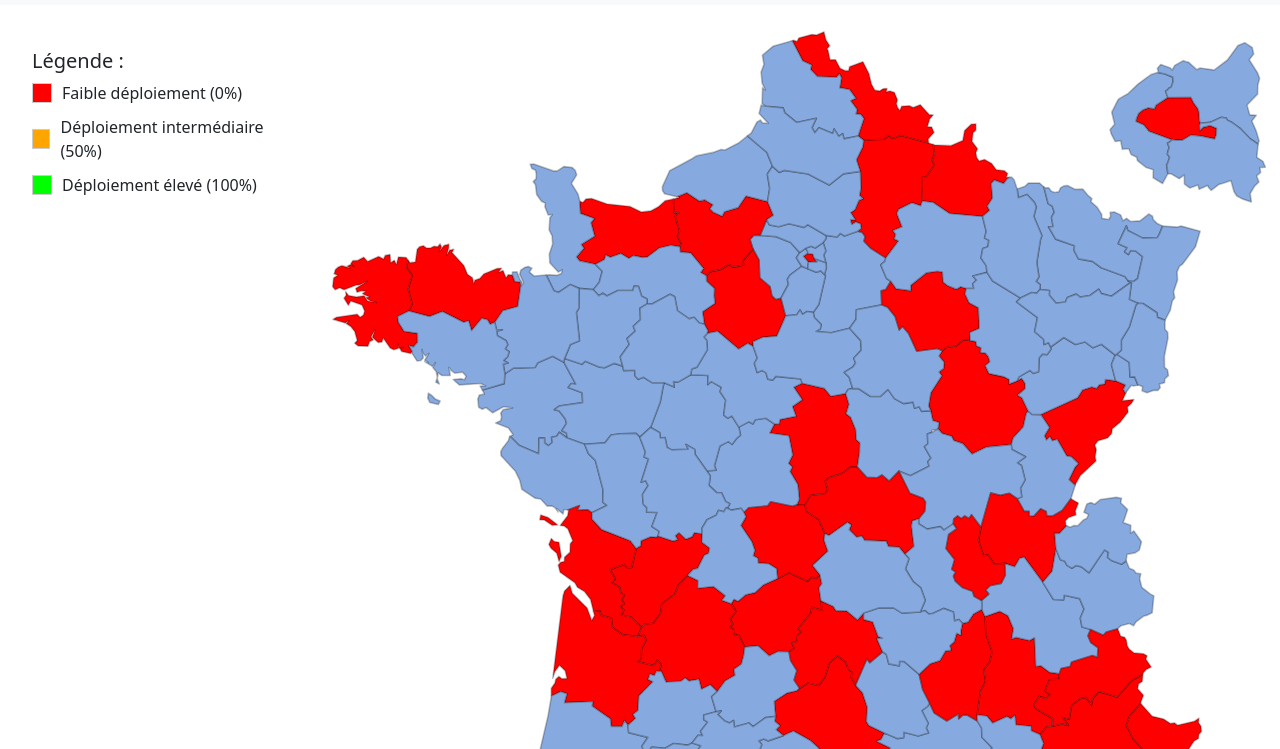
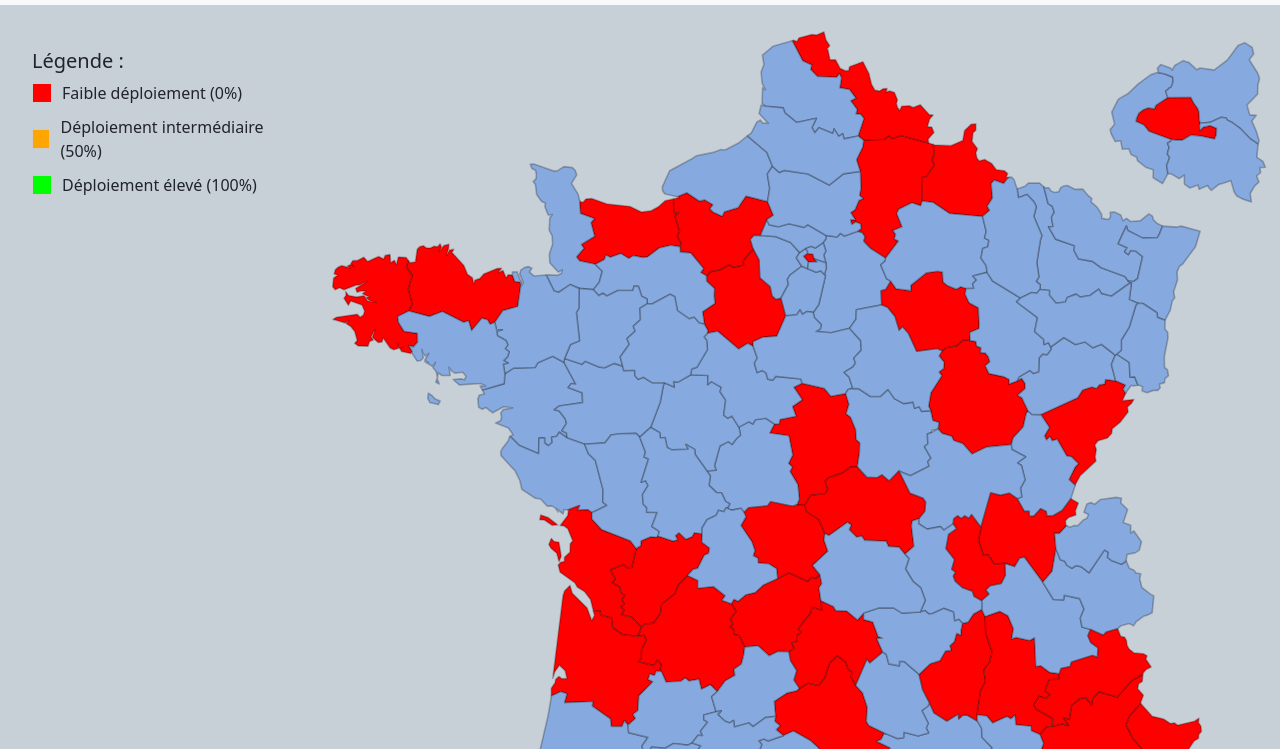
Before and after one commit to oliviervanre/projet-carte-mvc, a website with bundled scripts: page index.html in a window 1280 px wide. Shown: the part 51-800 px from the top of the page. Built offline with nearby package versions, Linux system fonts and the light colour scheme.

Commit message:
modif bgcolor

```diff
--- a/index.html
+++ b/index.html
@@ -6,6 +6,9 @@
     <title>Départements Déploiements NEO - MVC</title>
     <link href="https://cdn.jsdelivr.net/npm/bootstrap@5.3.0/dist/css/bootstrap.min.css" rel="stylesheet">
     <style>
+        body {
+           background-color:  #c7cfd7;
+        }
         .popup {
             position: absolute;
             padding: 10px;
```
